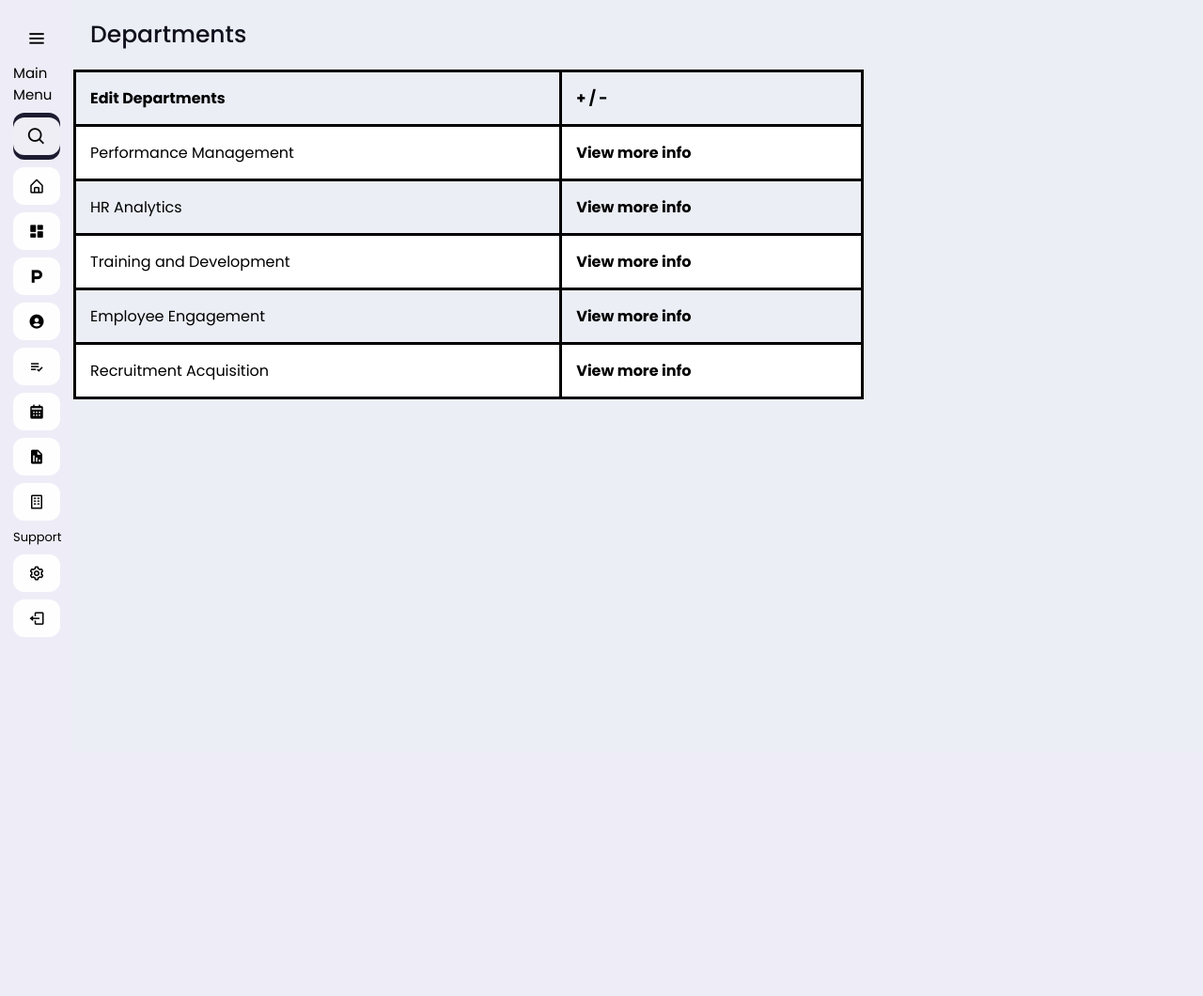
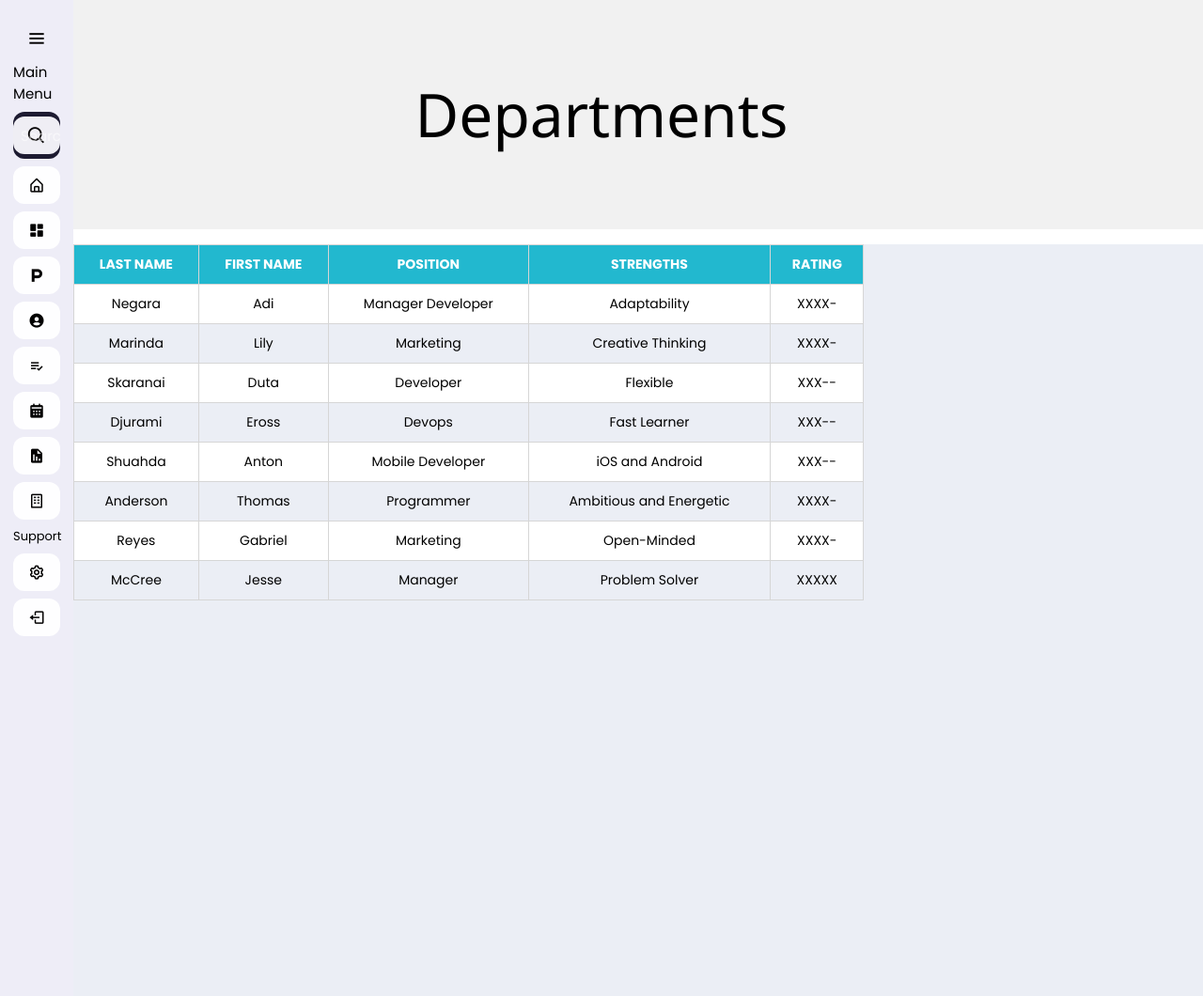
Before and after one commit to Kan0to/carlo.github.io, a PHP site: the page made by 6 - Departments.html in a window 1280 px wide. Shown: the whole page at 94% size. Before the commit the page ends 678 px from the top, so only its background shows below. Run offline with PHP 8.4, Linux system fonts and the light colour scheme.

Commit message:
Add files via upload

```diff
--- a/6 - Departments.html
+++ b/6 - Departments.html
@@ -98,6 +98,16 @@
      </li>
     </ul>
   </div>
+
+<title>W3.CSS</title>
+<meta name="viewport" content="width=device-width, initial-scale=1">
+<link rel="stylesheet" href="https://www.w3schools.com/w3css/4/w3.css">
+<body>
+
+<div class="w3-light-grey w3-padding-64 w3-margin-bottom w3-center">
+  <h1 class="w3-jumbo">Departments</h1>
+</div>
+
    <style>
 table {
   font-family: arial, sans-serif;
@@ -105,52 +115,119 @@ table {
   width: 70%;
 }
 
-td, th {
-  border: 3px solid #000000;
-  text-align: left;
-  padding: 15px;
-}
+td,
+  th {
+    border: 1px solid #d6d6d6;
+    text-align: center;
+    padding: 10px;
+    font-size: 14px;
+  }
+
+  tr:nth-child(even) {
+    background-color: #f9f9f9;
+  }
+
+  th {
+    background-color: #22b8cf;
+    color: #ffffff;
+    font-weight: bold;
+    text-transform: uppercase;
+    padding: 10px;
+  }
+
+  caption {
+    font-size: 20px;
+    font-weight: bold;
+    margin-bottom: 10px;
+    text-align: left;
+    text-transform: uppercase;
+    letter-spacing: 2px;
+  }
 
 tr:nth-child(even) {
   background-color: white;
 }
 </style>
   <section class="home-section">
-      <div class="text">Departments</div>
 	  <table>
   <tr>
-    <th>Edit Departments </th>
-    <th>+ / -</th>
+    <th>Last Name </th>
+    <th>First Name</th>
+    <th>Position</th>
+    <th>Strengths</th>
+    <th>Rating</th>
 
   </tr>
 
   <tr>
-    <td>Performance Management</td>
-	<th>View more info</th>
+    <td>Negara</td>
+    <td>Adi</td>
+    <td>Manager Developer</td>
+    <td>Adaptability</td>
+    <td>XXXX-</td>
 
   </tr>
 
   <tr>
-    <td>HR Analytics</td>
-	<th>View more info</th>
+    <td>Marinda</td>
+    <td>Lily</td>
+    <td>Marketing</td>
+    <td>Creative Thinking</td>
+    <td>XXXX-</td>
 
   </tr>
 
   <tr>
-    <td>Training and Development</td>
-	<th>View more info</th>
+    <td>Skaranai</td>
+    <td>Duta</td>
+    <td>Developer</td>
+    <td>Flexible</td>
+    <td>XXX--</td>
 
   </tr>
 
   <tr>
-    <td>Employee Engagement</td>
-	<th>View more info</th>
+    <td>Djurami</td>
+    <td>Eross</td>
+    <td>Devops</td>
+    <td>Fast Learner</td>
+    <td>XXX--</td>
 
   </tr>
 
   <tr>
-    <td>Recruitment Acquisition</td>
- <th>View more info</th>
+    <td>Shuahda</td>
+    <td>Anton</td>
+    <td>Mobile Developer</td>
+    <td>iOS and Android</td>
+    <td>XXX--</td>
+
+  </tr>
+
+  <tr>
+    <td>Anderson</td>
+    <td>Thomas</td>
+    <td>Programmer</td>
+    <td>Ambitious and Energetic</td>
+    <td>XXXX-</td>
+
+  </tr>
+
+  <tr>
+    <td>Reyes</td>
+    <td>Gabriel</td>
+    <td>Marketing</td>
+    <td>Open-Minded</td>
+    <td>XXXX-</td>
+
+  </tr>
+
+  <tr>
+    <td>McCree</td>
+    <td>Jesse</td>
+    <td>Manager</td>
+    <td>Problem Solver</td>
+    <td>XXXXX</td>
 
   </tr>
 
--- a/Mainbody.css
+++ b/Mainbody.css
@@ -273,8 +273,8 @@
   top: 50%;
   left: 50%;
   transform: translate(-50%,-50%);
-  width: 1800px;
-  height: 800px;
+  width: 1500px;
+  height: 500px;
   display: flex;
   box-shadow: 0 1px 20px 0 rgba(69,90,100,.08);
 }
@@ -374,3 +374,9 @@
     display: none;
   }
 }
+
+p {
+  margin-top: 20px;
+  margin-bottom: 20px;
+  padding: 10px;
+}
```
Also changed, not shown: 3 - Employee.html (+59 -6 lines), 5 - Payroll.html (+67 -7 lines), 7 - Attendance.html (+57 -6 lines), 8 - Reports.html (+85 -17 lines), 9 - Checklist.html (+58 -6 lines), index.html (+55 -13 lines), homepic.jpg (added).
